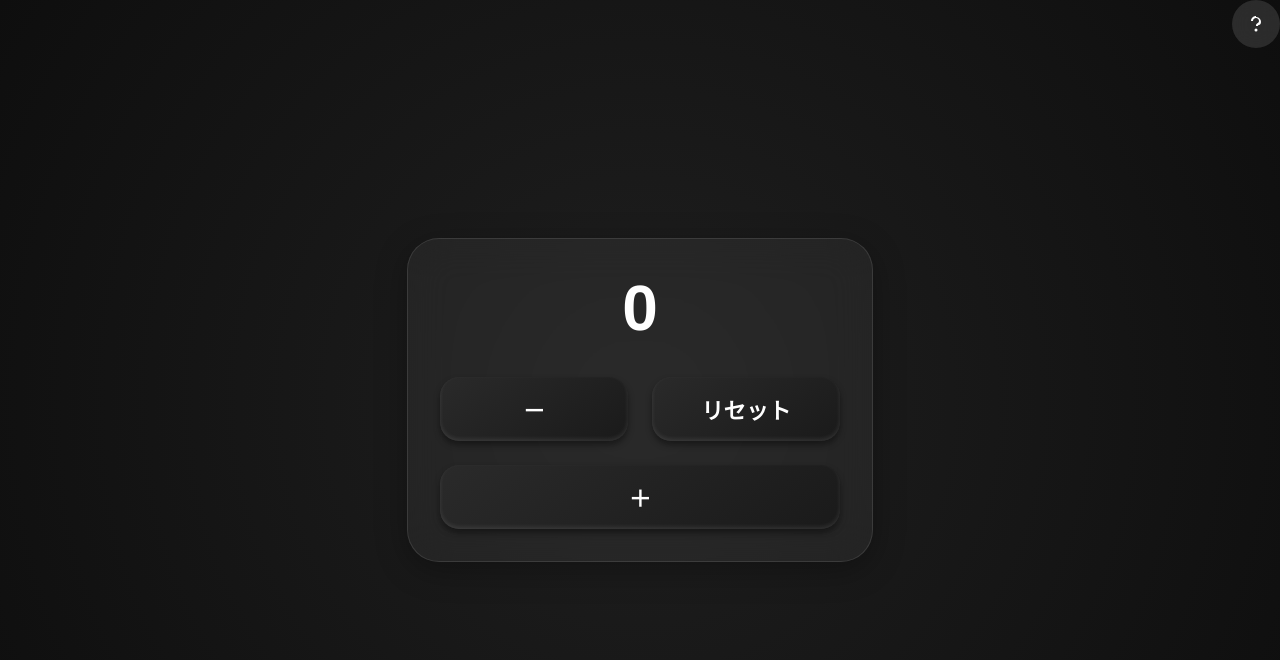
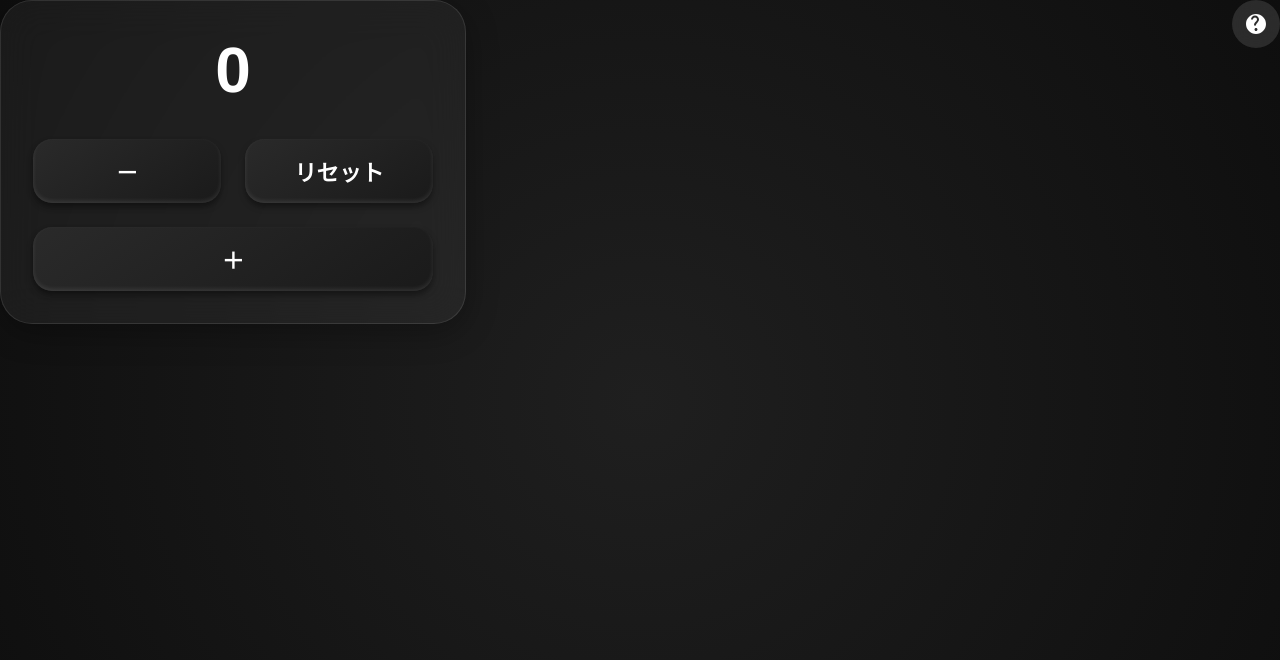
Before and after one commit to kirepan/count, a plain HTML site: page index.html in a window 1280 px wide. Drawn offline with Linux system fonts and the light colour scheme.

Commit message:
Update index.html

```diff
--- a/index.html
+++ b/index.html
@@ -17,17 +17,16 @@
       color-scheme: dark;
     }
 
-    body {
+    html, body {
       margin: 0;
       padding: env(safe-area-inset-top) env(safe-area-inset-right) env(safe-area-inset-bottom) env(safe-area-inset-left);
       background: radial-gradient(circle at center, #1f1f1f, #0e0e0e);
       color: #ffffff;
       font-family: 'Helvetica Neue', sans-serif;
-      display: flex;
-      justify-content: center;
-      align-items: center;
-      height: 100vh;
+      height: 100%;
       overflow: hidden;
+      overscroll-behavior: none;
+      touch-action: none;
     }
 
     .container {
@@ -61,7 +60,6 @@
       margin-top: 2rem;
     }
 
-    /* 通常の操作ボタンのみ対象 */
     .container .buttons button {
       flex: 1 0 40%;
       min-width: 100px;
@@ -88,7 +86,6 @@
       box-shadow: inset 0 2px 6px rgba(0, 0, 0, 0.5);
     }
 
-    /* ヘルプボタン（アイコンのみ・シャープに） */
     .help-btn {
       position: fixed;
       top: env(safe-area-inset-top, 1rem);
@@ -169,11 +166,17 @@
   </style>
 </head>
 <body>
-  <!-- ヘルプボタン（SVG） -->
+  <!-- ヘルプボタン（初期のSVG） -->
   <button class="help-btn" onclick="toggleHelp()" aria-label="使い方">
     <svg viewBox="0 0 24 24" xmlns="http://www.w3.org/2000/svg">
-      <circle cx="12" cy="18" r="1.5"/>
-      <path d="M12 4c-2.76 0-5 2.24-5 5h2c0-1.65 1.35-3 3-3s3 1.35 3 3c0 1.5-1.5 2-2.25 2.7S12 13 12 14h2c0-.55.45-1 1-1 .88 0 2-.89 2-3 0-2.76-2.24-5-5-5z"/>
+      <path d="M12 2C6.48 2 2 6.48 2 12s4.48 10 10 10
+               10-4.48 10-10S17.52 2 12 2zm0 17c-.83 0-1.5-.67-1.5-1.5S11.17
+               16 12 16s1.5.67 1.5 1.5S12.83 19 12 19zm1.07-7.75c-.9.92-1.07
+               1.17-1.07 2.25h-2v-.5c0-1.1.45-2.1
+               1.17-2.83l1.24-1.26c.37-.36.59-.86.59-1.41
+               0-1.1-.9-2-2-2s-2 .9-2
+               2H7c0-2.21 1.79-4 4-4s4 1.79 4
+               4c0 .88-.36 1.68-.93 2.25z"/>
     </svg>
   </button>
 
@@ -186,7 +189,6 @@
     </div>
   </div>
 
-  <!-- ヘルプモーダル -->
   <div class="help-modal" id="helpModal">
     <div class="help-content">
       <h2>使い方</h2>
```
